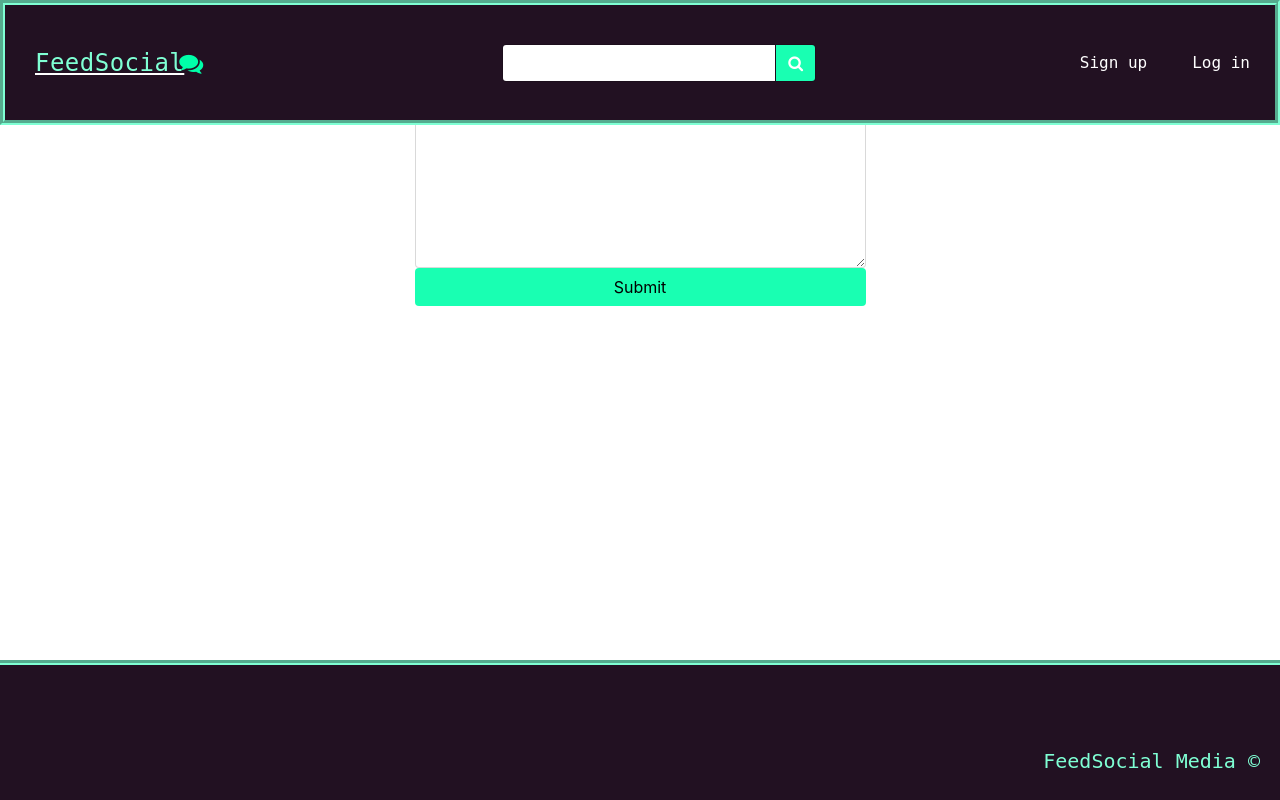
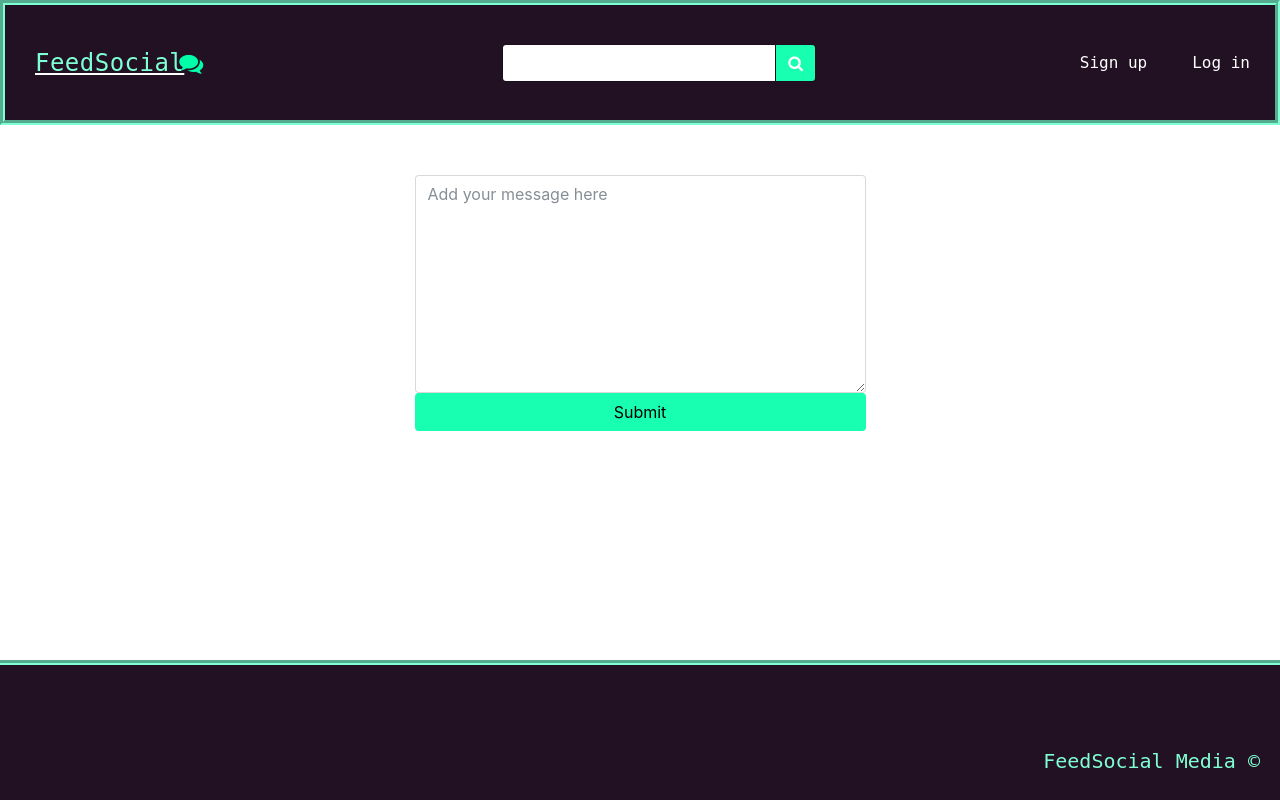
Before and after one commit to lukebiggerstaff/feedsocial, a Django app: page /create in a window 1280 px wide. Run offline with Django 3.2, Linux system fonts and the light colour scheme; parts of the project's set-up code (start-up, migrations or seed data) failed here and were passed over; some libraries are stand-ins or nearby versions.

Commit message:
removed sticky navigation

```diff
--- a/feedsocial/templates/create.html
+++ b/feedsocial/templates/create.html
@@ -1,13 +1,13 @@
 {% extends "./base.html" %}
 {% block body %}
   <div class="feed-grid">
-    <form method="post">
+    <form autocomplete="off" method="post">
       {% csrf_token %}
       <div class="input-group">
         {{ form.content.errors }}
         {{ form.content }}
       </div>
-      <input class="btn btn-block feed-button"type="submit" />
+      <input class="btn btn-block feed-button" type="submit" />
     </form>
   </div>
 {% endblock body %}
--- a/feedsocial/templates/nav.html
+++ b/feedsocial/templates/nav.html
@@ -1,4 +1,4 @@
-<nav class="nav fixed-top">
+<nav class="nav">
  <a href="{% url 'feed' %}"><div class="nav-header">FeedSocial<i class="fa fa-comments"></i></a></div>
   <form class="form-inline" action="{% url 'feed'%}" method="get" accept-charset="utf-8">
     <div class="input-group">
```
